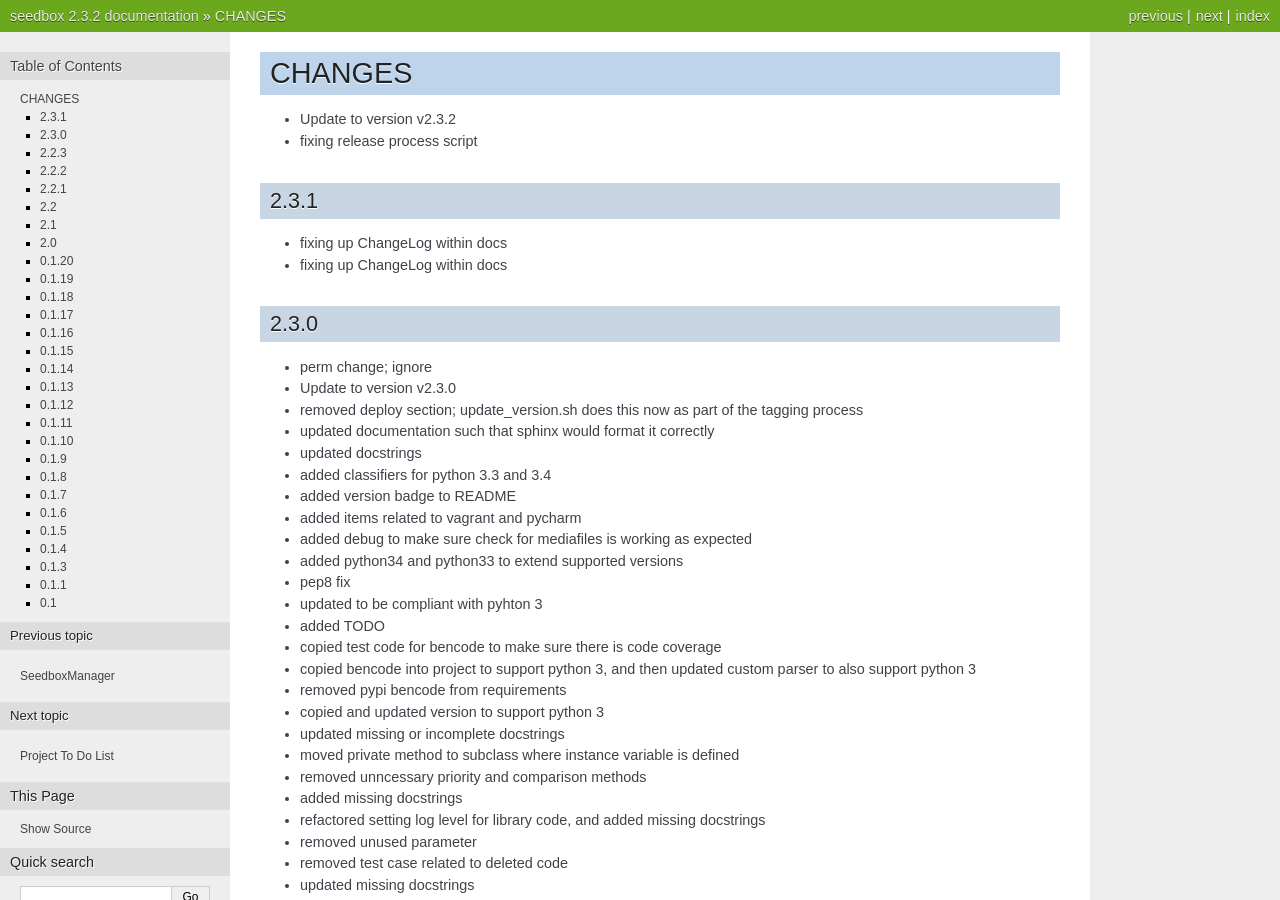
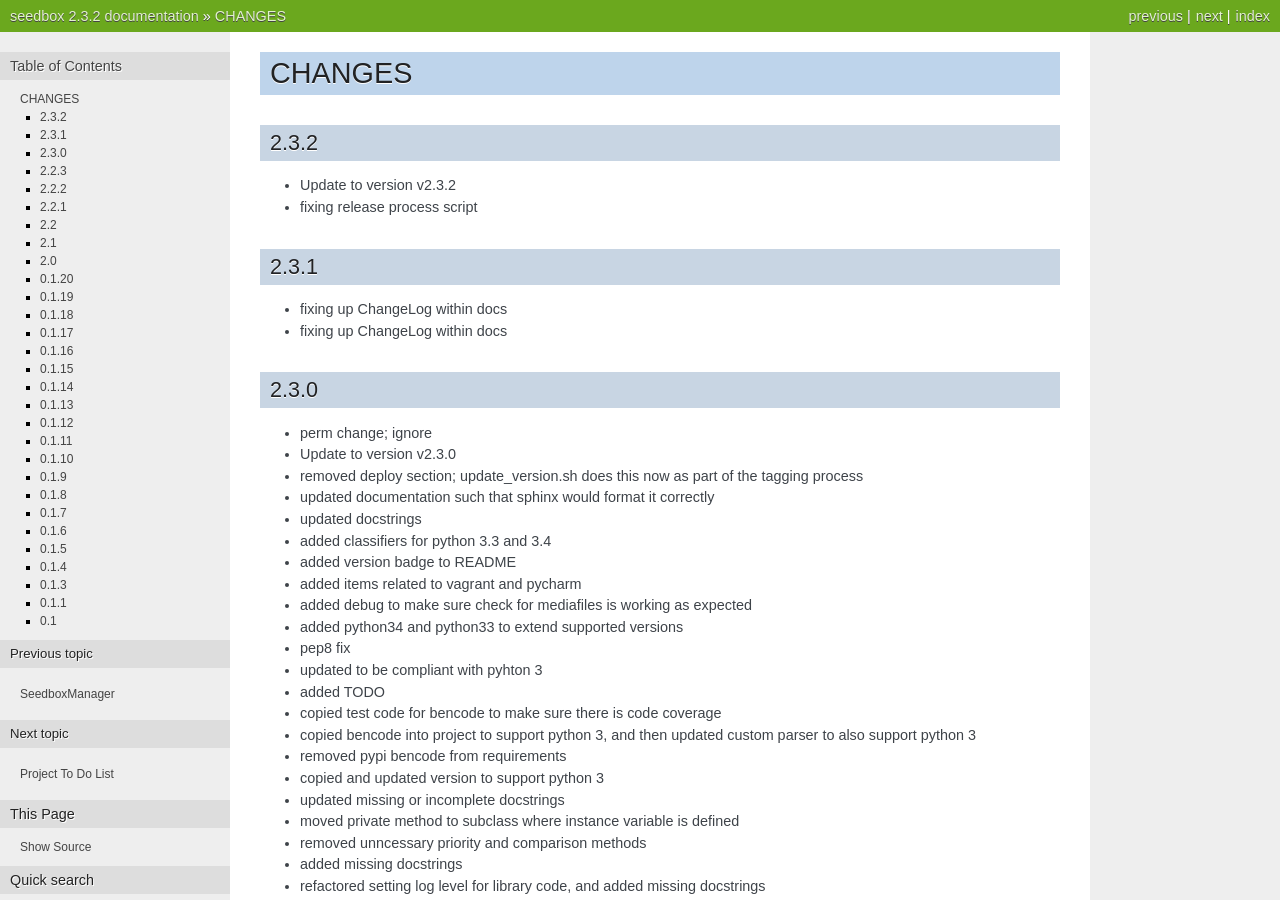
Before and after one commit to shad7/seedbox, a Sphinx documentation site: the page built from doc/source/ChangeLog.rst, in a window 1280 px wide and 900 px high. Built offline with Sphinx 7.4.7, drawn with Linux system fonts in a browser that asks for light colours; the version number is read from the project's files by our own code.

Commit message:
Update Changelog

```diff
--- a/doc/source/ChangeLog.rst
+++ b/doc/source/ChangeLog.rst
@@ -1,5 +1,8 @@
 CHANGES
 =======
+
+2.3.2
+-----
 
 * Update to version v2.3.2
 * fixing release process script
```
Also changed, not shown: 1 other file.
